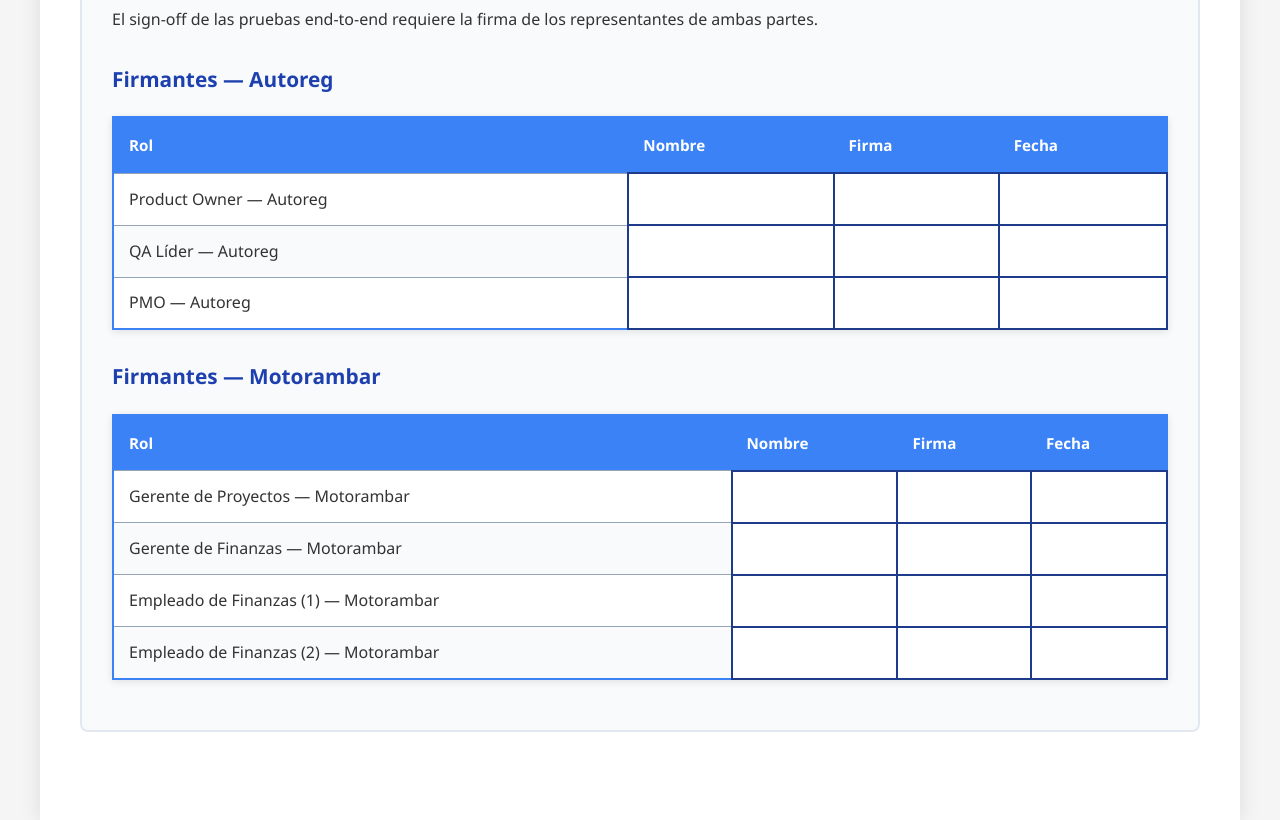
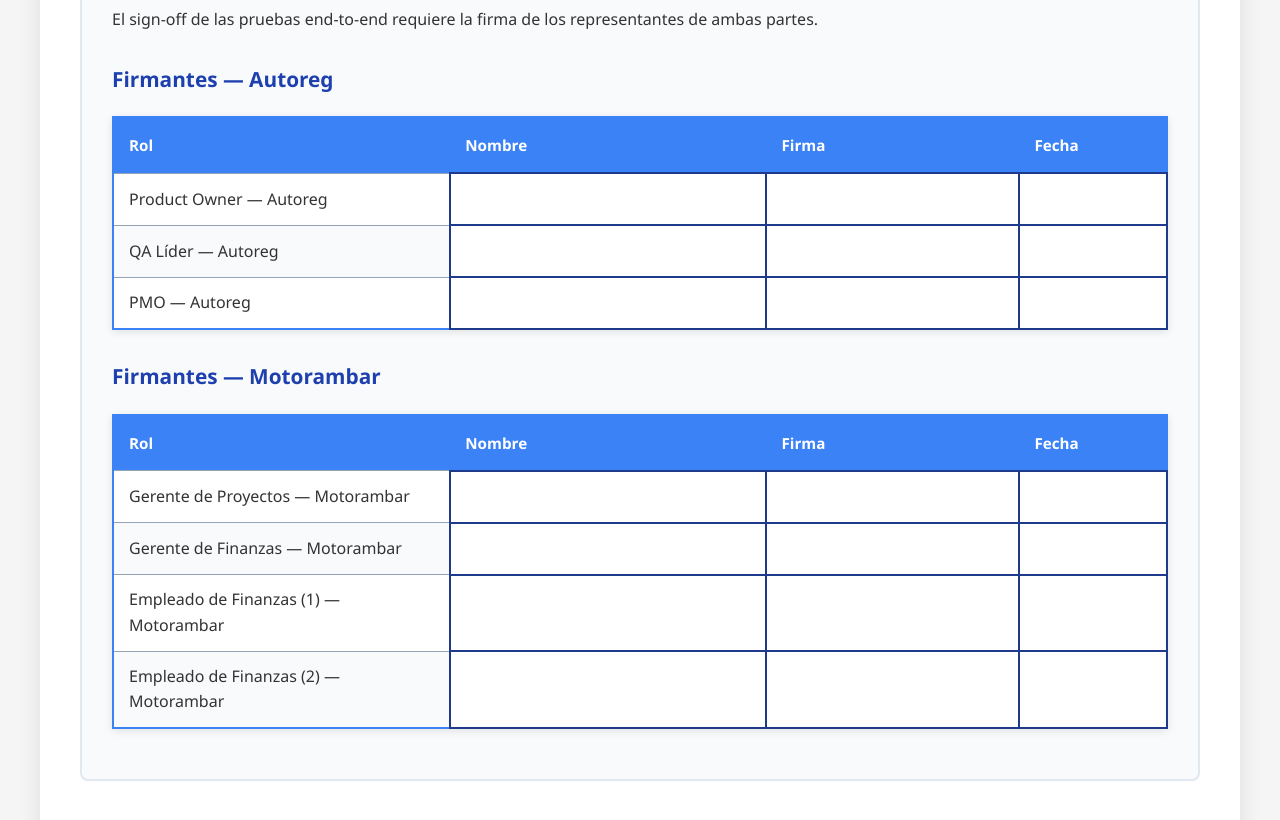
Before and after one commit to jmartinez-autoreg/QA-Motorambar-2.0, a plain HTML site: page context/Plan_E2E_Motorambar_v1.3.html in a window 1280 px wide. Shown: the part 8509-9329 px from the top of the page. Drawn offline with Linux system fonts and the light colour scheme.

Commit message:
fix(e2e): ajustar anchos de columnas en tabla Aprobaciones - Rol 32%, Nombre 30%, Firma 24%, Fecha 14%

```diff
--- a/context/Plan_E2E_Motorambar_v1.3.html
+++ b/context/Plan_E2E_Motorambar_v1.3.html
@@ -762,6 +762,12 @@
 
                 <h3 style="margin-bottom: 12px;">Firmantes &mdash; Autoreg</h3>
                 <table class="summary-table" style="margin-bottom: 30px;">
+                    <colgroup>
+                        <col style="width:32%">
+                        <col style="width:30%">
+                        <col style="width:24%">
+                        <col style="width:14%">
+                    </colgroup>
                     <thead>
                         <tr><th>Rol</th><th>Nombre</th><th>Firma</th><th>Fecha</th></tr>
                     </thead>
@@ -774,6 +780,12 @@
 
                 <h3 style="margin-bottom: 12px;">Firmantes &mdash; Motorambar</h3>
                 <table class="summary-table">
+                    <colgroup>
+                        <col style="width:32%">
+                        <col style="width:30%">
+                        <col style="width:24%">
+                        <col style="width:14%">
+                    </colgroup>
                     <thead>
                         <tr><th>Rol</th><th>Nombre</th><th>Firma</th><th>Fecha</th></tr>
                     </thead>
```
Also changed, not shown: context/Plan_E2E_Autoreg_Completo_v1.3.html (+12 -0 lines).
